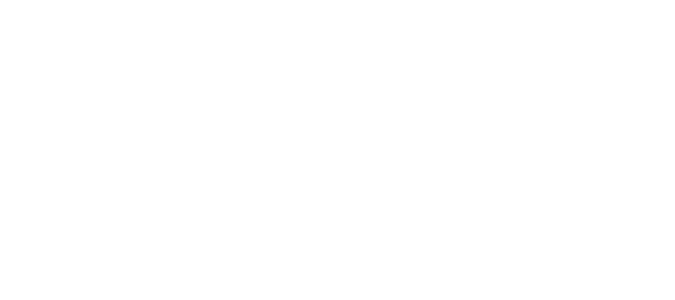
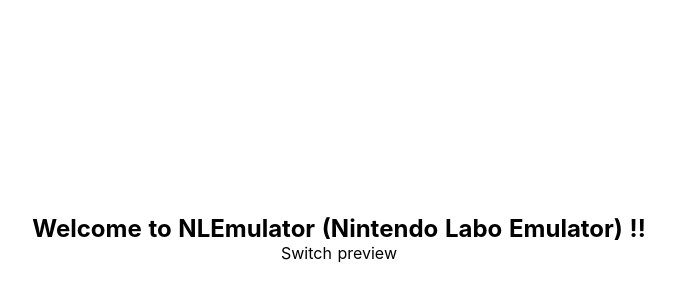
Before and after one commit to AlgyCuber/ToyCon-Garage-Emulator, a Nuxt app: page / in a window 1280 px wide. Shown: the part 162-462 px from the top of the page, without its empty margins (301-976 px from the left). Built offline with nearby package versions, Linux system fonts and the light colour scheme.

Commit message:
Add "preview" component

```diff
--- /dev/null
+++ b/components/Preview.vue
@@ -0,0 +1,8 @@
+<template>
+  <div>
+    <p>Switch preview</p>
+  </div>
+</template>
+
+<style>
+</style>
--- a/pages/index.vue
+++ b/pages/index.vue
@@ -2,6 +2,7 @@
   <section class="container">
     <div>
       <h1>Welcome to NLEmulator (Nintendo Labo Emulator) !!</h1>
+      <preview/>
       <!--<app-logo/>
       <h1 class="title">
         nuxt-sample
@@ -27,13 +28,13 @@
 </template>
 
 <script>
-/*import AppLogo from '~/components/AppLogo.vue'
+import Preview from '~/components/Preview.vue'
 
 export default {
   components: {
-    AppLogo
+    Preview
   }
-}*/
+}
 </script>
 
 <style>
```
